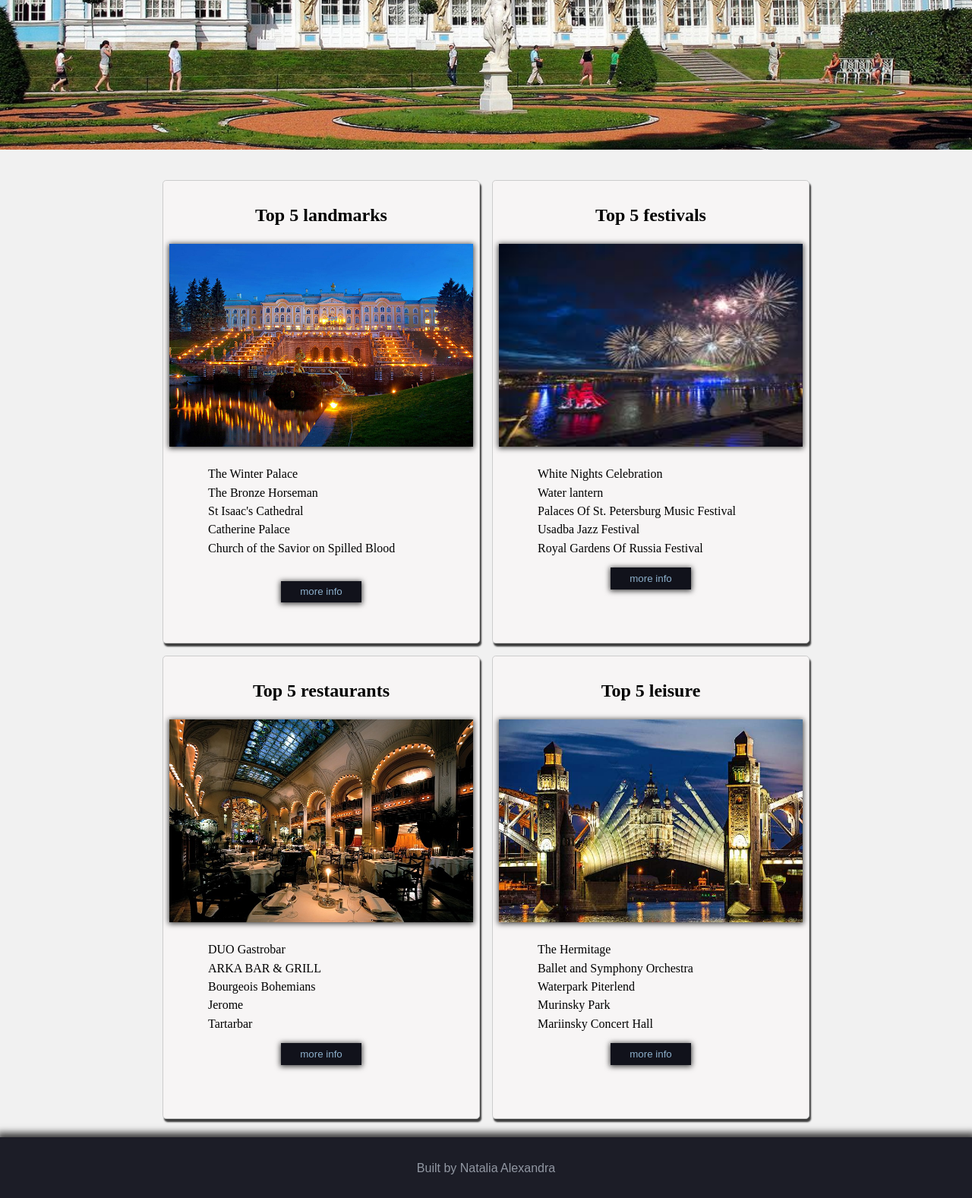
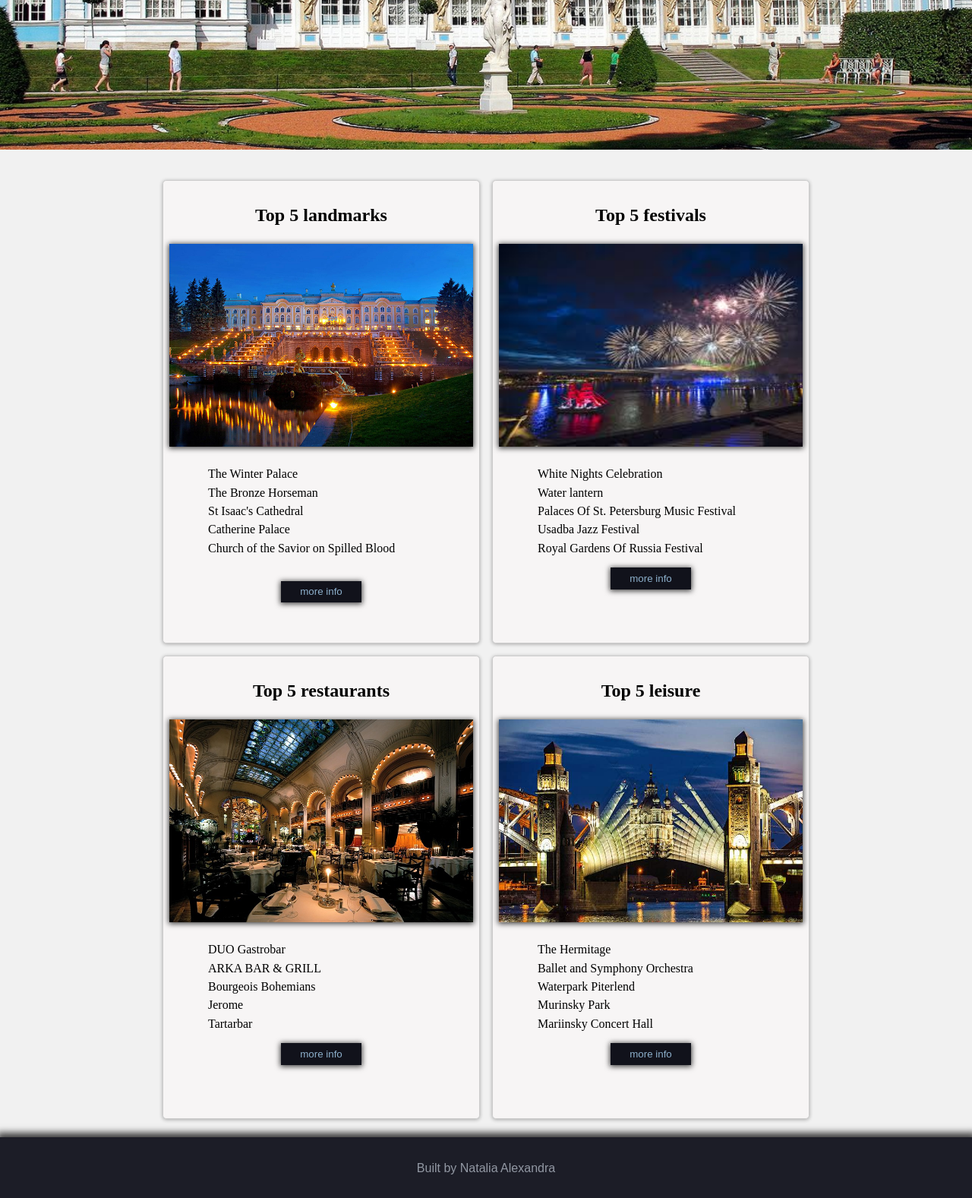
Before and after one commit to codehub15/Saint-Petersburg, a plain HTML site: page index.html in a window 1280 px wide. Shown: the part 375-1952 px from the top of the page at 76% size. Drawn offline with Linux system fonts and the light colour scheme.

Commit message:
change box shadow on outer boxes

```diff
--- a/css/main.css
+++ b/css/main.css
@@ -38,6 +38,12 @@ header h1 a:hover {
     color: rgb(217, 220, 223);
 }
 
+/* nav ==================== */
+
+nav {
+    display: none;
+}
+
 /* main ==================== */
 
 main {
@@ -48,39 +54,35 @@ main {
     align-items: center;
 }
 
-nav {
-    display: none;
-}
-
 #main-img {
     width: 100%;
     margin-bottom: 2rem;
     box-shadow: 0px 1px 7px 1px rgba(0,0,0,0.75);
 }
 
-.top-box {
+.outer-box {
     margin: 0.5rem;
     padding: 1rem 0.5rem;
     display: flex;
-    flex-direction: column;
+    flex-direction: row;
     border: 1px solid #ccc;
     border-radius: 0.3rem;
     background-color: #f1f1f1;
-    box-shadow: 0px 1px 9px 5px rgba(0,0,0,0.75);
+    box-shadow: 0px 1px 5px 0px rgba(0,0,0,0.31);
 }
 
-.top-box img {
+.outer-box img {
     width: 200px;
     height: 150px;
     box-shadow: 0px 1px 7px 1px rgba(0,0,0,0.75);
 }
 
-.top-box ul {
+.outer-box ul {
     padding-left: 1rem;
     list-style: none;
 }
 
-.top-box li {
+.outer-box li {
     padding-top: 0.3rem;
 }
 
@@ -93,7 +95,7 @@ nav {
 }
 
 .txt {
-    width: 8rem;
+    /* width: 8rem; */
 }
 
 .btn {
@@ -161,7 +163,7 @@ footer p {
 }
 
 
-/* Media Queries */
+/* Media Queries ===================== */
 
 @media (min-width: 992px) {
 
@@ -242,14 +244,15 @@ footer p {
         padding-top: 2em;
     }
 
-    .top-box {
+    .outer-box {
         flex-direction: column;
         align-items: center;
         background-color: #f7f5f5;
-        box-shadow: 2px 4px 2px rgba(0,0,0,0.75);
+        box-shadow: 0px 1px 5px 0px rgba(0,0,0,0.31);
+        -webkit-box-shadow: 0px 1px 5px 0px rgba(0,0,0,0.31);
     }
 
-    .top-box img {
+    .outer-box img {
         width: 400px;
         height: 267px;
     }
--- a/index.html
+++ b/index.html
@@ -51,7 +51,7 @@
         <!-- Desktop Flex -->
         <div class="flex-container">
             <!-- landmarks -->
-            <section class="top-box">
+            <section class="outer-box">
                 <section class="inner-box">
                     <h2>Top 5 landmarks</h2>
                     <img src="assets/st-petersburg-4s.jpg" alt="Tot 5 landmarks" width="130px" height="">
@@ -73,7 +73,7 @@
             </section>
 
             <!-- festivals -->
-            <section class="top-box">
+            <section class="outer-box">
                 <section class="inner-box">
                     <h2>Top 5 festivals</h2>
                     <img src="assets/festival.jpeg" alt="Tot 5 festivals" width="130px" height="">
@@ -96,7 +96,7 @@
             </section>
 
             <!-- restaurants -->
-            <section class="top-box">
+            <section class="outer-box">
                 <section class="inner-box">
                     <h2>Top 5 restaurants</h2>
                     <img src="assets/restaurant.jpg" alt="Tot 5 restaurants" width="130px" height="">
@@ -118,7 +118,7 @@
             </section>
 
             <!-- leisure -->
-            <section class="top-box">
+            <section class="outer-box">
                 <section class="inner-box">
                     <h2>Top 5 leisure</h2>
                     <img src="assets/st-peter8-ns.jpg" alt="Tot 5 leisure" width="130px" height="">
```
